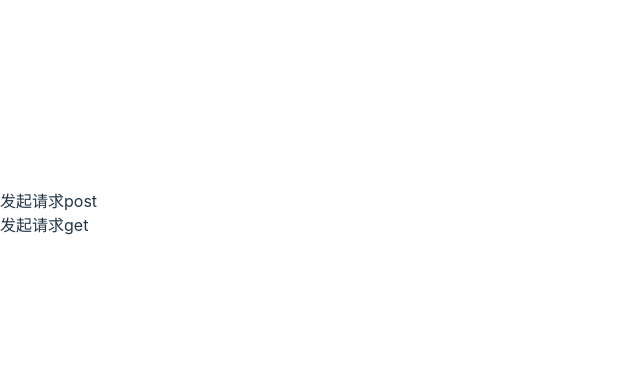
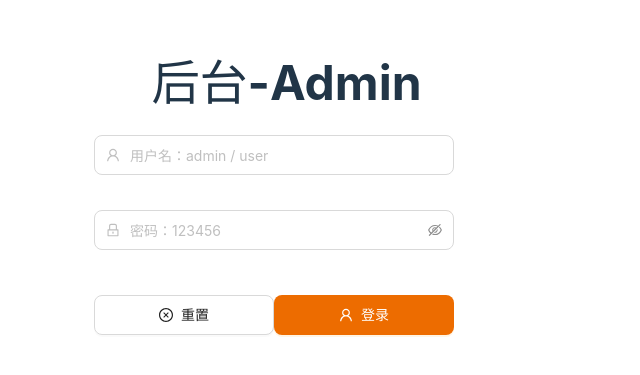
Before and after one commit to qdleader/reactAdminPro, a React (Vite) app: page /#/login in a window 1280 px wide. Shown: the part 187-562 px from the top of the page, without its empty margins (0-640 px from the left). Built offline with nearby package versions, Linux system fonts and the light colour scheme; no server answers.

Commit message:
feat: 登录页面

```diff
--- a/src/App.css
+++ b/src/App.css
@@ -3,6 +3,8 @@
 	margin: 0 auto;
 	padding: 2rem;
 	text-align: center;
+	width: 100%;
+	height: 100%;
 }
 
 .logo {
--- /dev/null
+++ b/src/views/login/components/loginForm.tsx
@@ -0,0 +1,63 @@
+import { useState } from "react";
+import { Button, Form, Input, message } from "antd";
+import { useNavigate } from "react-router-dom";
+import { Login } from "../../../http/interface";
+import { UserOutlined, LockOutlined, CloseCircleOutlined } from "@ant-design/icons";
+import { loginApi } from "../../../http/modules/login";
+
+const LoginForm = () => {
+    const navigate = useNavigate();
+    const [form] = Form.useForm();
+    const [loading, setLoading] = useState<boolean>(false);
+
+    // 登录
+    const onFinish = async (loginForm: Login.ReqLoginForm) => {
+        try {
+            setLoading(true);
+            const { data } = await loginApi(loginForm);
+            message.success("登录成功！");
+            // navigate(HOME_URL);
+        } finally {
+            setLoading(false);
+        }
+    };
+
+    const onFinishFailed = (errorInfo: any) => {
+        console.log("Failed:", errorInfo);
+    };
+
+    return (
+        <Form
+            form={form}
+            name="basic"
+            labelCol={{ span: 5 }}
+            initialValues={{ remember: true }}
+            onFinish={onFinish}
+            onFinishFailed={onFinishFailed}
+            size="large"
+            autoComplete="off"
+        >
+            <Form.Item name="username" rules={[{ required: true, message: "请输入用户名" }]}>
+                <Input placeholder="用户名：admin / user" prefix={<UserOutlined />} />
+            </Form.Item>
+            <Form.Item name="password" rules={[{ required: true, message: "请输入密码" }]}>
+                <Input.Password autoComplete="new-password" placeholder="密码：123456" prefix={<LockOutlined />} />
+            </Form.Item>
+            <Form.Item className="login-btn">
+                <Button
+                    onClick={() => {
+                        form.resetFields();
+                    }}
+                    icon={<CloseCircleOutlined />}
+                >
+                    重置
+                </Button>
+                <Button type="primary" htmlType="submit" loading={loading} icon={<UserOutlined />}>
+                    登录
+                </Button>
+            </Form.Item>
+        </Form>
+    );
+};
+
+export default LoginForm;
--- /dev/null
+++ b/src/views/login/index.less
@@ -0,0 +1,75 @@
+.login-container {
+	position: relative;
+	display: flex;
+	align-items: center;
+	justify-content: center;
+	width: 100%;
+	min-width: 550px;
+	height: 100%;
+	min-height: 500px;
+	background-position: 50%;
+	background-size: 100% 100%;
+	background-size: cover;
+	.login-box {
+		box-sizing: border-box;
+		display: flex;
+		align-items: center;
+		justify-content: center;
+		width: 96%;
+		height: 94%;
+		padding: 0 4% 0 20px;
+		overflow: hidden;
+		border-radius: 10px;
+		.login-form {
+			padding: 40px 45px 25px;
+			border-radius: 10px;
+			.login-logo {
+				display: flex;
+				align-items: center;
+				justify-content: center;
+				margin-bottom: 40px;
+				.login-icon {
+					width: 70px;
+				}
+				.logo-text {
+					padding-left: 25px;
+					font-size: 48px;
+					font-weight: bold;
+					white-space: nowrap;
+				}
+			}
+			.ant-form-item {
+				height: 75px;
+				margin-bottom: 0;
+				.ant-input-prefix {
+					margin-right: 10px;
+				}
+				.ant-input-affix-wrapper-lg {
+					padding: 8.3px 11px;
+				}
+				.ant-input-affix-wrapper,
+				.ant-input-lg {
+					font-size: 14px;
+				}
+				.ant-input-affix-wrapper {
+					color: #bfbfbf;
+				}
+			}
+			.login-btn {
+				width: 100%;
+				margin-top: 10px;
+				white-space: nowrap;
+				.ant-form-item-control-input-content {
+					display: flex;
+					justify-content: space-between;
+					.ant-btn {
+						width: 180px;
+						span {
+							font-size: 14px;
+						}
+					}
+				}
+			}
+		}
+	}
+}
--- a/src/views/login/index.tsx
+++ b/src/views/login/index.tsx
@@ -1,17 +1,17 @@
 import React, { useEffect } from 'react'
-import { loginApi } from '../../http/modules/login'
-
+import LoginForm from './components/loginForm'
+import './index.less'
 export default function Login() {
-    const doLogin = async () => {
-        let { data } = await loginApi({
-            username: 'qdleader',
-            password: '123456'
-        })
-    }
     return (
-        <div>
-            <div onClick={doLogin}>发起请求post</div>
-            <div>发起请求get</div>
+        <div className="login-container">
+            <div className="login-box">
+                <div className="login-form">
+                    <div className="login-logo">
+                        <span className="logo-text">后台-Admin</span>
+                    </div>
+                    <LoginForm />
+                </div>
+            </div>
         </div>
 
     )
```
Lines whose indentation alone changed are shown as unchanged.
